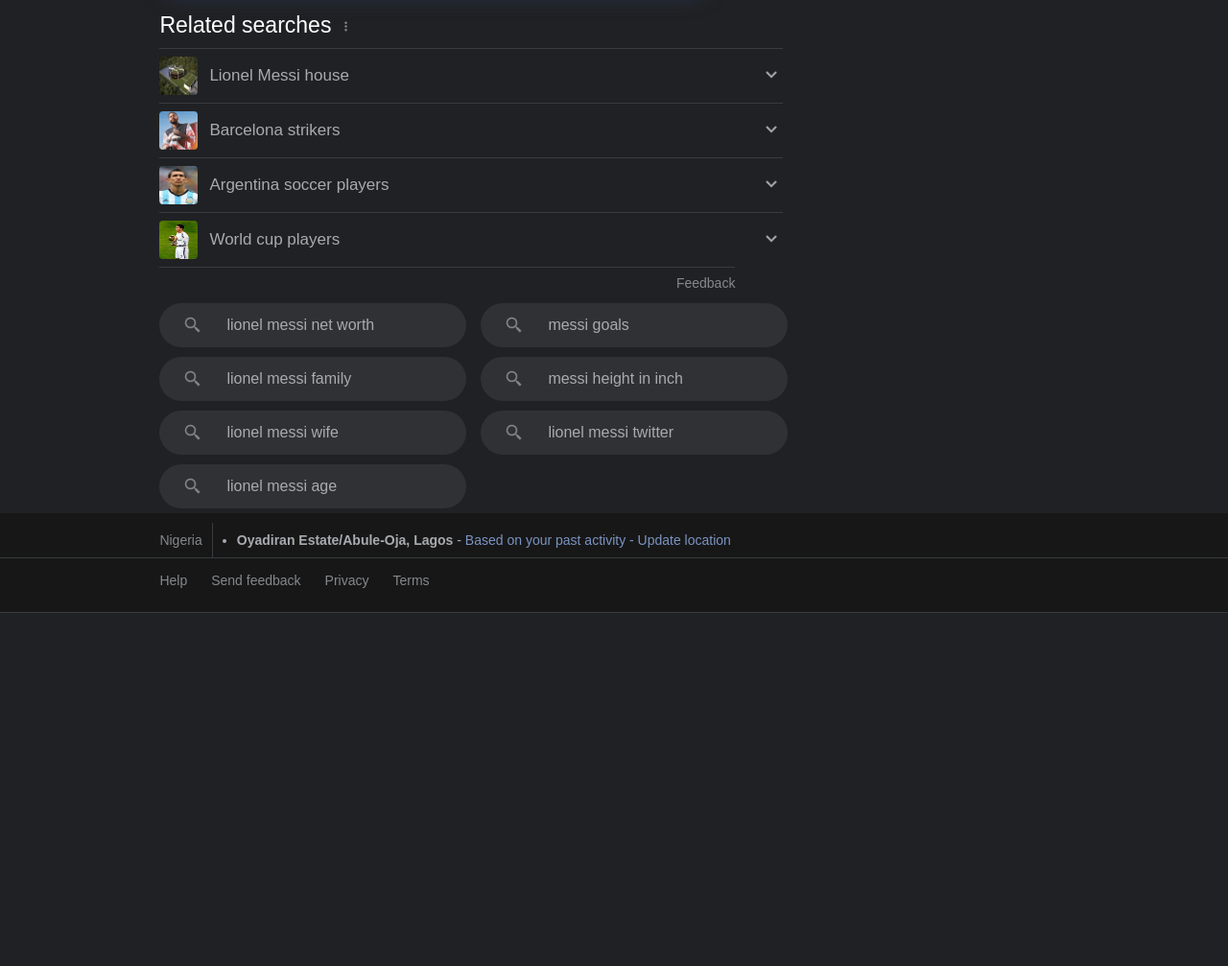
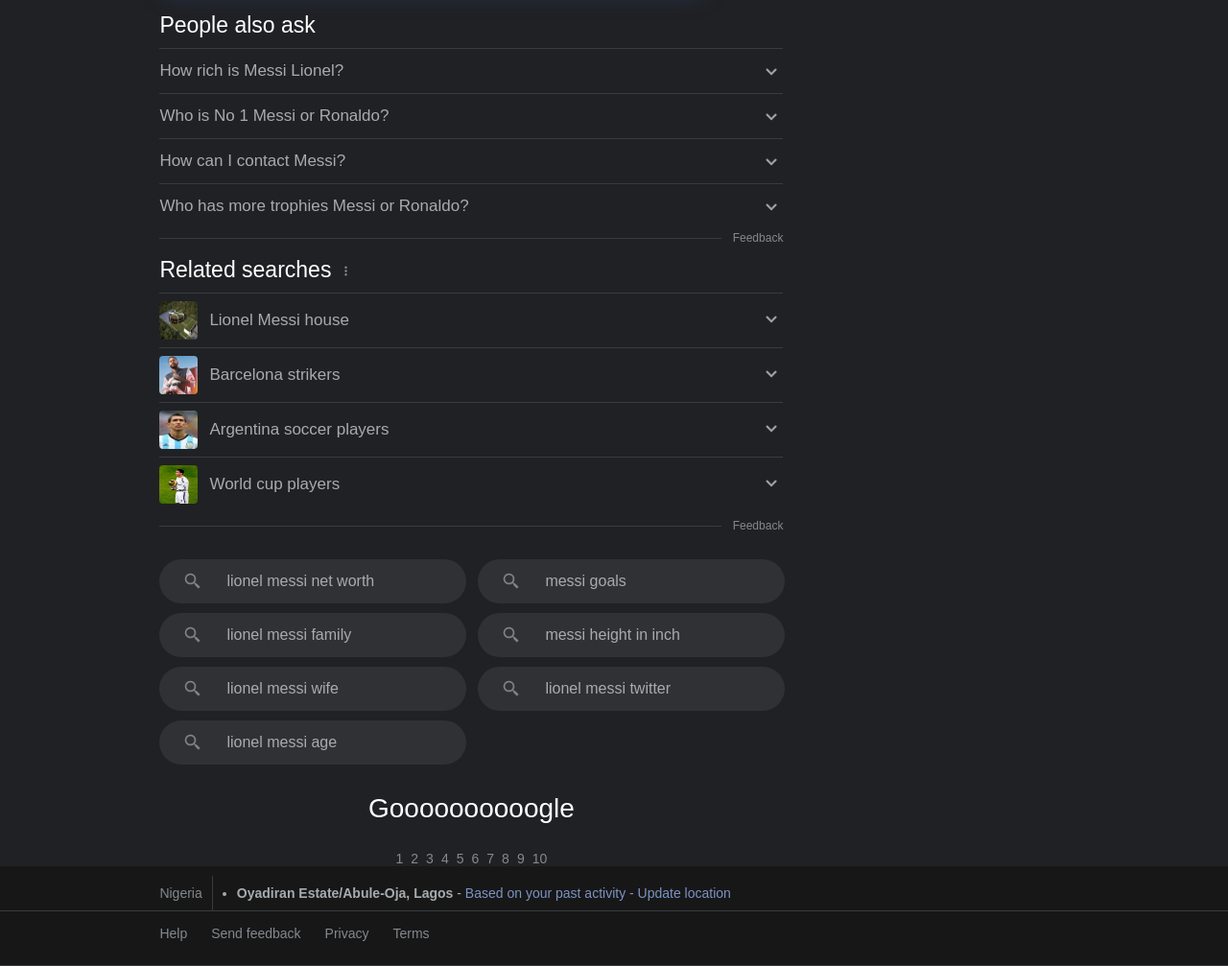
Before and after one commit to Lammy125/google-search, a plain HTML site: page index.html in a window 1280 px wide. Shown: the part 597-1604 px from the top of the page at 96% size. Before the commit the page ends 1236 px from the top, so only its background shows below. Drawn offline with nearby package versions, Linux system fonts and the light colour scheme.

Commit message:
google search

```diff
--- a/index.html
+++ b/index.html
@@ -9,6 +9,7 @@
     <link rel="stylesheet" href="https://fonts.googleapis.com/css2?family=Material+Symbols+Outlined:opsz,wght,FILL,GRAD@48,400,0,0" />
 </head>
 <body>
+    <header>
         <nav id="navBarTop">
             <h1>Google</h1>
             <form id="inputForm">
@@ -40,6 +41,7 @@
                 <p>Tools</p>
             </div>
         </nav>
+    </header>
     <main id="container">
         <div id="resultDiv">
             <p id="searchResult">About 136,000,000 results (0.44 seconds) </p>
@@ -89,6 +91,33 @@
             </div>
         </section>
 
+        <div>
+            <h2>People also ask</h2>
+        </div>
+
+        <div class="peopleAsk">
+            <h4>How rich is Messi Lionel?</h4>
+            <img src="/images/chevron-down-regular-24.png" alt="" class="arrowDown">
+        </div>
+        <div class="peopleAsk">
+            <h4>Who is No 1 Messi or Ronaldo?</h4>
+            <img src="/images/chevron-down-regular-24.png" alt="" class="arrowDown">
+        </div>
+        <div class="peopleAsk">
+            <h4>How can I contact Messi?</h4>
+            <img src="/images/chevron-down-regular-24.png" alt="" class="arrowDown">
+        </div>
+        <div class="peopleAsk">
+            <h4>Who has more trophies Messi or Ronaldo?</h4>
+            <img src="/images/chevron-down-regular-24.png" alt="" class="arrowDown">
+        </div>
+        <div class="peopleAsk1">
+            <div id="divLine"></div>
+            <div>
+                <p id="feedBack">Feedback</p>
+            </div>
+        </div>
+
         <div id="relatedSearch">
             <h2>Related searches</h2>
             <img src="/images/dots-vertical-rounded-regular-24.png" alt="" class="imgElem1">
@@ -131,13 +160,13 @@
             </div>
         </div>
         <div class="related1">
-            <div></div>
+            <div id="divLine"></div>
             <div>
-                <p>Feedback</p>
+                <p id="feedBack">Feedback</p>
             </div>
         </div>
 
-        <div>
+        <div id="inp">
             <div class="divConSearch">
                 <div class="searchInput1">
                     <img src="/images/search-alt-2-regular-24.png" alt="" width="20px" height="20px" />
@@ -176,6 +205,24 @@
             </div>
         </div>
 
+        <div id="google">
+            <div>
+                <h1>Goooooooooogle</h1>
+                <img src="" alt="">
+            </div>
+            <div id="numbers">
+                <p>1</p>
+                <p>2</p>
+                <p>3</p>
+                <p>4</p>
+                <p>5</p>
+                <p>6</p>
+                <p>7</p>
+                <p>8</p>
+                <p>9</p>
+                <p>10</p>
+            </div>
+        </div>
     </main>
 
     <footer>
--- a/style.css
+++ b/style.css
@@ -6,8 +6,8 @@ body {
     background-color: #202124;
     font-family: "Google Sans", arial, sans-serif-medium, sans-serif;
     font-weight: 400;
-    height: 100vh;
 }
+
 #navBarTop {
     display: flex;
     font-family: arial, sans-serif;
@@ -207,16 +207,39 @@ h4 {
     height: 120px;
     border-radius: 20px;
     padding: 13px;
-    display: grid;
+    display: flex;
+    align-items: center;
+    flex-wrap: wrap;
+    gap: 20px;
     background-color: #2a4165;
     box-shadow: 0 10px 20px #253145;
 }
+
 .infoP {
     color: #cfdcef;
 }
 .info:hover {
     cursor: pointer;
     background-color: #606d86;
+}
+
+.peopleAsk {
+    border-top: 1px solid #383c3f;
+    width: 650px;
+    padding: 3px 0;
+    display: flex;
+    gap: 12px;
+    align-items: center;
+    justify-content: space-between;
+}
+
+.peopleAsk1 {
+    width: 650px;
+    padding: 3px 0;
+    display: flex;
+    gap: 12px;
+    align-items: center;
+    justify-content: space-between;
 }
 
 #relatedSearch {
@@ -255,8 +278,7 @@ h4 {
 }
 
 .related1 {
-    border-top: 1px solid #383c3f;
-    width: 600px;
+    width: 650px;
     padding: 8px 0;
     display: flex;
     gap: 12px;
@@ -264,9 +286,23 @@ h4 {
     justify-content: space-between;
 }
 
+#divLine {
+    border-top: 1px solid #383c3f;
+    width: 650px;
+}
+
+#feedBack {
+    font-size: 12px;
+}
+
+#inp {
+    padding: 15px 0;
+}
+
 .divConSearch {
     display: flex;
-    gap: 15px;
+    gap: 12px;
+    width: 650px;
 }
 
 .searchInput1 {
@@ -298,6 +334,17 @@ h4 {
 .searchInput1 input:hover {
     text-decoration: underline;
     cursor: pointer;
+}
+
+#google {
+    width: 650px;
+    text-align: center;
+}
+
+#numbers {
+    display: flex;
+    justify-content: center;
+    gap: 8px;
 }
 
 footer {
```
Lines whose indentation alone changed are shown as unchanged.
